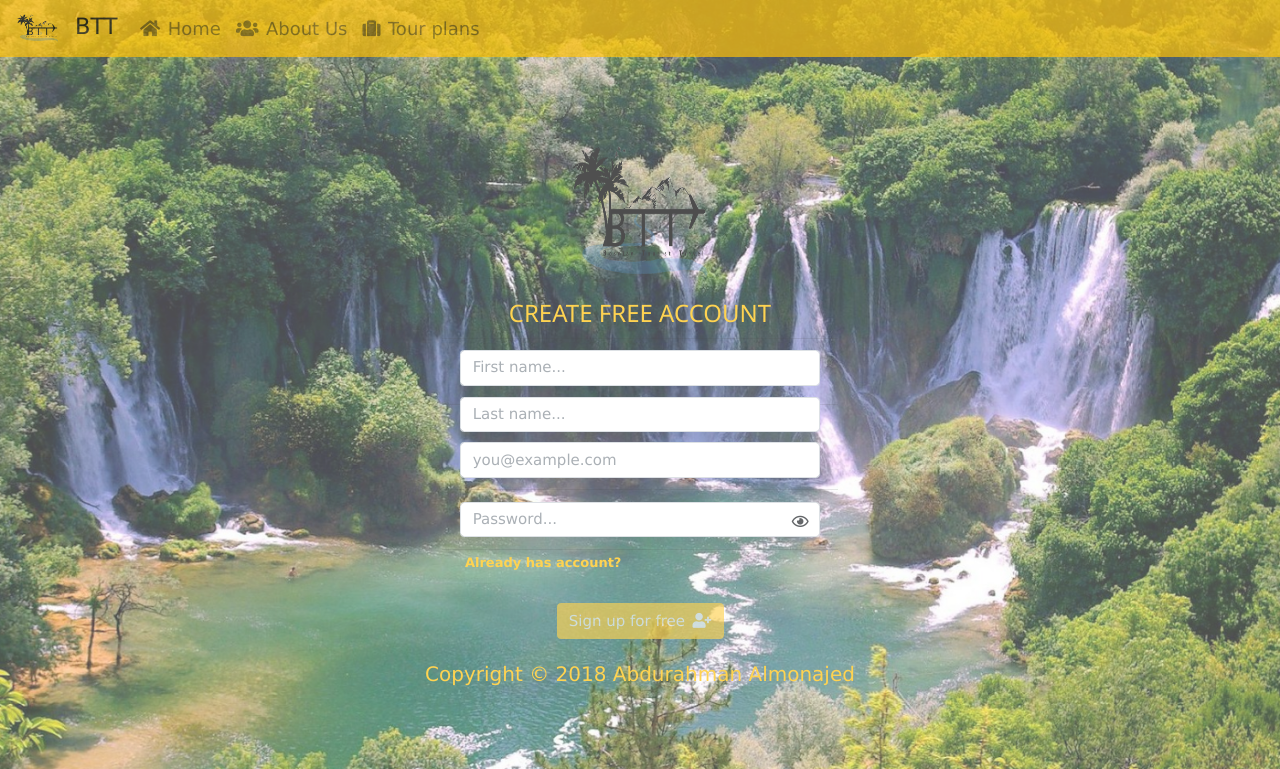
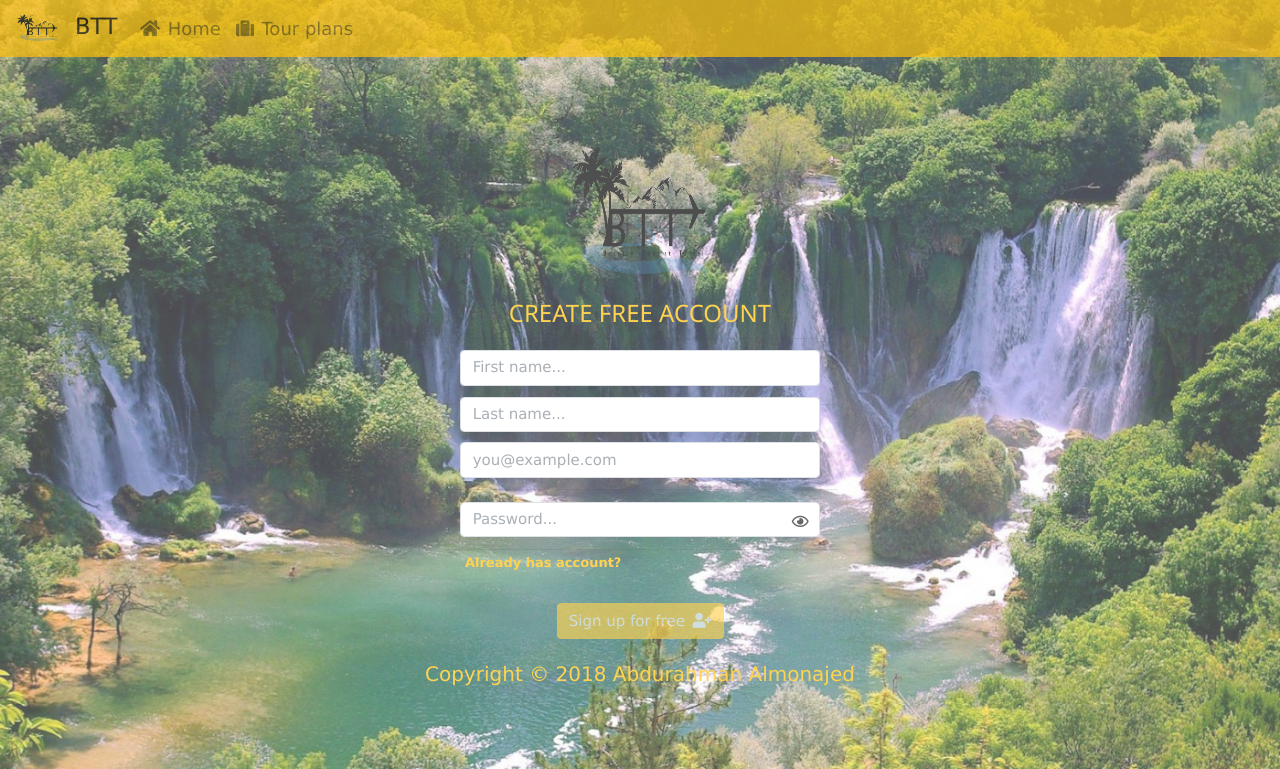
Before and after one commit to devAbu/btt, a PHP site: page /github/register.php in a window 1280 px wide. Shown: the top 769 px of the page. Run offline with PHP 8.4, Linux system fonts and the light colour scheme; some libraries are stand-ins or nearby versions.

Commit message:
obrisan aboutUS

```diff
--- a/login.php
+++ b/login.php
@@ -50,9 +50,9 @@
                 <li class="nav-item">
                     <a href="index.php" class="nav-link"><i class="fas fa-home mr-2"></i>Home</a>
                 </li>
-                <li class="nav-item">
+                <!--<li class="nav-item">
                     <a href="aboutUs.php" class="nav-link"><i class="fas fa-users mr-2"></i>About Us</a>
-                </li>
+                </li>-->
                 <li class="nav-item">
                     <a href="tourPlans.php" class="nav-link"><i class="fas fa-suitcase mr-2"></i>Tour plans</a>
                 </li>
--- a/register.php
+++ b/register.php
@@ -47,9 +47,9 @@
                 <li class="nav-item">
                     <a href="index.php" class="nav-link"><i class="fas fa-home mr-2"></i>Home</a>
                 </li>
-                <li class="nav-item">
+                <!--<li class="nav-item">
                     <a href="aboutUs.php" class="nav-link"><i class="fas fa-users mr-2"></i>About Us</a>
-                </li>
+                </li>-->
                 <li class="nav-item">
                     <a href="tourPlans.php" class="nav-link"><i class="fas fa-suitcase mr-2"></i>Tour plans</a>
                 </li>
--- a/template/navbar.php
+++ b/template/navbar.php
@@ -16,10 +16,10 @@ session_start();
                     <a href="index.php" class="nav-link link">
                         <i class="fas fa-home mr-2"></i>Home</a>
                 </li>
-                <li class="nav-item">
+                <!--<li class="nav-item">
                     <a href="aboutUs.php" class="nav-link link">
                         <i class="fas fa-users mr-2"></i>About Us</a>
-                </li>
+                </li>-->
                 <li class="nav-item">
                     <a href="tourPlans.php" class="nav-link link">
                         <i class="fas fa-suitcase mr-2"></i>Tour plans</a>
```
